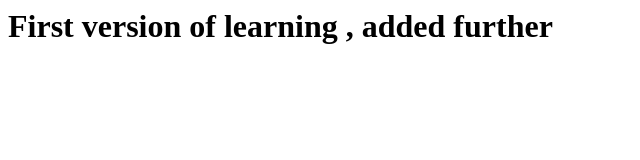
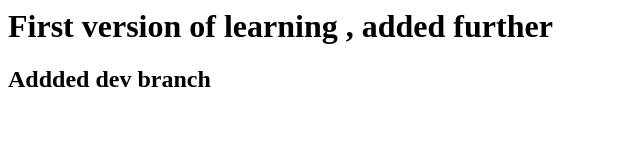
Before and after one commit to lathadigi/gitfirstrepo, a plain HTML site: page index.html in a window 1280 px wide. Shown: the whole page, without its empty margins (0-640 px from the left). Drawn offline with Linux system fonts and the light colour scheme.

Commit message:
commited to dev

```diff
--- a/index.html
+++ b/index.html
@@ -3,6 +3,6 @@
 <body>
 
 	<h1> First version of learning , added further</h1>
-
+	<h2> Addded dev branch </h2>
 </body>
 </html>
```
